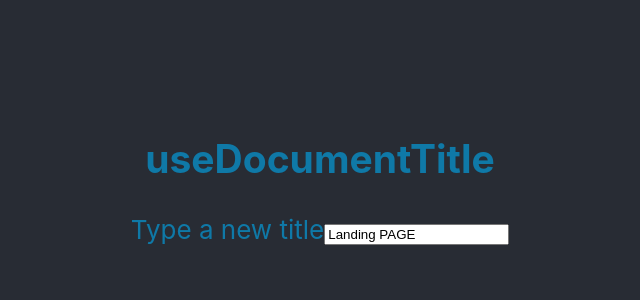
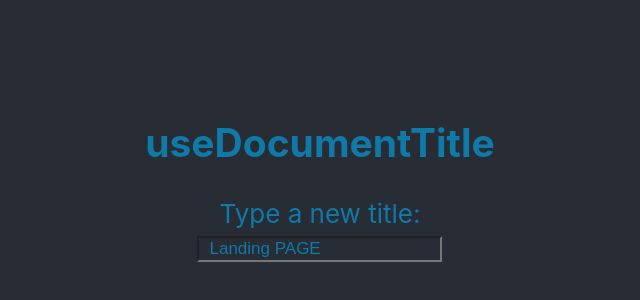
Before and after one commit to nsagias/react-hooks-helpers, a React (Create React App) app in the folder hooks-helpers/: page / in a window 1280 px wide. Shown: the part 226-526 px from the top of the page, without its empty margins (320-960 px from the left). Built offline with nearby package versions, Linux system fonts and the light colour scheme.

Commit message:
add class to style and add line break

```diff
--- a/hooks-helpers/src/App.css
+++ b/hooks-helpers/src/App.css
@@ -13,3 +13,11 @@
   font-size: calc(10px + 2vmin);
   color: rgb(15, 121, 167);
 }
+
+.title-input {
+  background-color: #282c34;
+  color: rgb(15, 121, 167);
+  font-size: 17px;
+  padding-left: 10px;
+  padding-right: 10px;
+}
--- a/hooks-helpers/src/components/Title.tsx
+++ b/hooks-helpers/src/components/Title.tsx
@@ -11,8 +11,9 @@ const Title = () => {
   return (
     <div>
       <h2>useDocumentTitle</h2>
-      <label>Type a new title</label>
-      <input
+      <label>Type a new title: </label>
+      <br />
+      <input className="title-input"
         value={title}
         onChange={(event) => setTitle(event.target.value)}
       />
```
